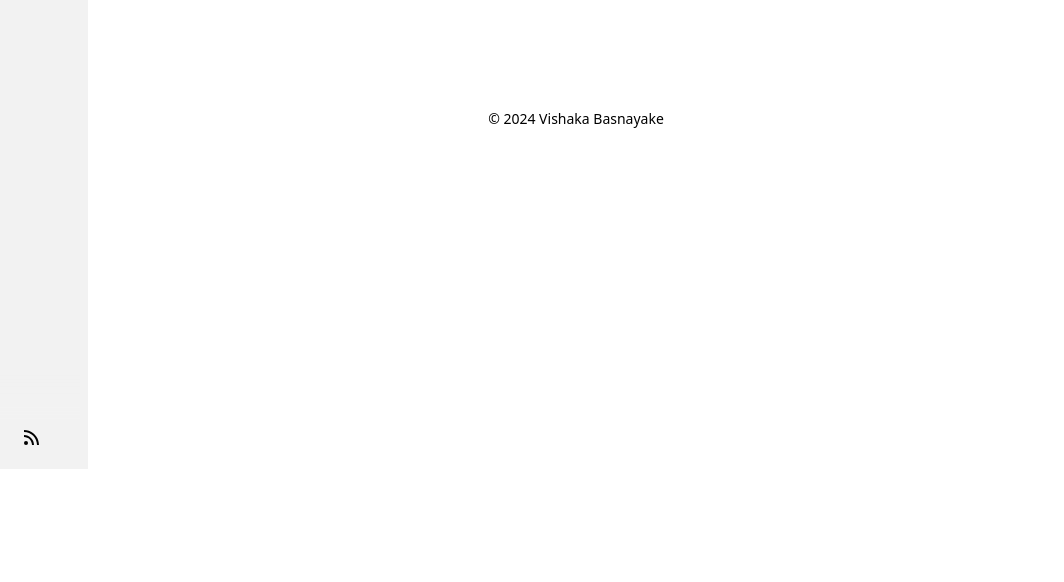
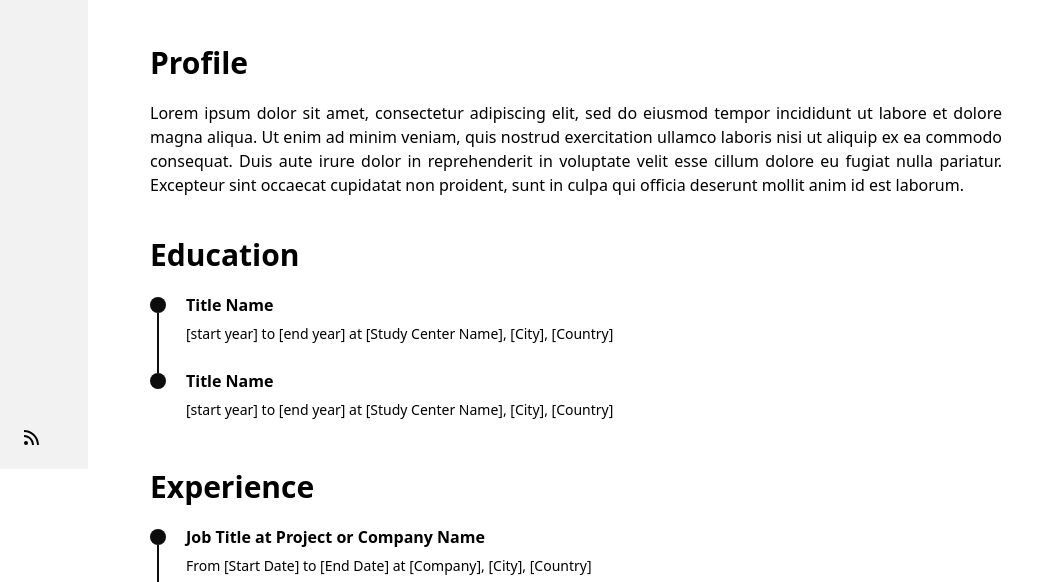
Before and after one commit to VishakaB/vishakab.github.io, an Astro site: page / in a window 1280 px wide. Shown: the part 331-913 px from the top of the page, 216-1280 px from the left. Before the commit the page ends 800 px from the top, so only its background shows below. Built offline with nearby package versions, Linux system fonts and the light colour scheme; Astro itself is replaced by a stand-in of ours.

Commit message:
Update Index

```diff
--- a/src/pages/index.astro
+++ b/src/pages/index.astro
@@ -3,6 +3,7 @@
 import HorizontalCard from "../components/HorizontalCard.astro";
 import { getCollection } from "astro:content";
 import createSlug from "../lib/createSlug"
+import TimeLineElement from "../components/cv/TimeLine.astro";
 
 const posts = (await getCollection("blog")).sort((a, b) => b.data.pubDate.valueOf() - a.data.pubDate.valueOf());
 
@@ -27,6 +28,57 @@
         Get This template
       </a>
     </div>
+  </div>
+
+  <div class="mb-5">
+    <div class="text-3xl w-full font-bold">Profile</div>
+  </div>
+
+  <div class="mb-10 text-justify">
+    Lorem ipsum dolor sit amet, consectetur adipiscing elit, sed do eiusmod tempor incididunt ut labore et dolore magna
+    aliqua. Ut enim ad minim veniam, quis nostrud exercitation ullamco laboris nisi ut aliquip ex ea commodo consequat. Duis
+    aute irure dolor in reprehenderit in voluptate velit esse cillum dolore eu fugiat nulla pariatur. Excepteur sint occaecat
+    cupidatat non proident, sunt in culpa qui officia deserunt mollit anim id est laborum.
+  </div>
+
+  <div class="mb-5">
+    <div class="text-3xl w-full font-bold">Education</div>
+  </div>
+
+  <div class="time-line-container grid gap-4 mb-10">
+    <TimeLineElement
+      title="Title Name"
+      subtitle="[start year] to [end year] at [Study Center Name], [City], [Country]"
+    />
+    <TimeLineElement
+      title="Title Name"
+      subtitle="[start year] to [end year] at [Study Center Name], [City], [Country]"
+    />
+  </div>
+
+  <div class="mb-5">
+    <div class="text-3xl w-full font-bold">Experience</div>
+  </div>
+
+  <div class="time-line-container mb-10">
+    <TimeLineElement
+      title="Job Title at Project or Company Name"
+      subtitle="From [Start Date] to [End Date] at [Company], [City], [Country]"
+    >
+      Lorem ipsum dolor sit amet, consectetur adipiscing elit, sed do eiusmod tempor incididunt ut labore et dolore magna aliqua. Ut enim ad minim veniam, quis nostrud exercitation ullamco laboris nisi ut aliquip ex ea commodo consequat. Duis aute irure dolor in reprehenderit in voluptate velit esse cillum dolore eu fugiat nulla pariatur. Excepteur sint occaecat cupidatat non proident.
+    </TimeLineElement>
+    <TimeLineElement
+      title="Job Title at Project or Company Name"
+      subtitle="From [Start Date] to [End Date] at [Company], [City], [Country]"
+    >
+      Lorem ipsum dolor sit amet, consectetur adipiscing elit, sed do eiusmod tempor incididunt ut labore et dolore magna aliqua. Ut enim ad minim veniam, quis nostrud exercitation ullamco laboris nisi ut aliquip ex ea commodo consequat. Duis aute irure dolor in reprehenderit in voluptate velit esse cillum dolore eu fugiat nulla pariatur. Excepteur sint occaecat cupidatat non proident.
+    </TimeLineElement>
+    <TimeLineElement
+      title="Job Title at Project or Company Name"
+      subtitle="From [Start Date] to [End Date] at [Company], [City], [Country]"
+    >
+      Lorem ipsum dolor sit amet, consectetur adipiscing elit, sed do eiusmod tempor incididunt ut labore et dolore magna aliqua. Ut enim ad minim veniam, quis nostrud exercitation ullamco laboris nisi ut aliquip ex ea commodo consequat. Duis aute irure dolor in reprehenderit in voluptate velit esse cillum dolore eu fugiat nulla pariatur. Excepteur sint occaecat cupidatat non proident.
+    </TimeLineElement>
   </div>
 
   <!-- <div>
```
